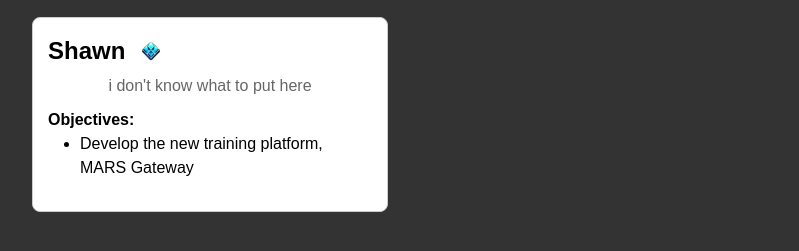
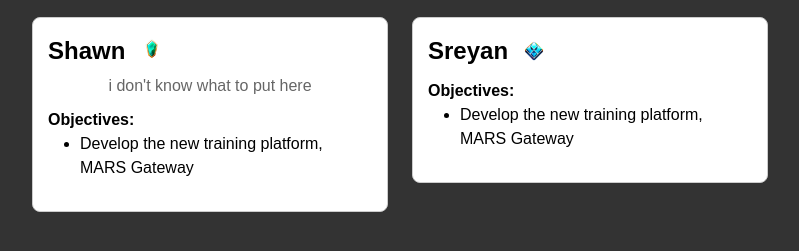
Before and after one commit to MARSProgramming/MARSGateway, a plain HTML site: page index.html in a window 1280 px wide. Shown: the part 111-362 px from the top of the page, without its empty margins (50-849 px from the left). Drawn offline with nearby package versions, Linux system fonts and the light colour scheme.

Commit message:
Update index.html

```diff
--- a/index.html
+++ b/index.html
@@ -111,8 +111,16 @@
 
         addNewProfile(
             "Shawn",
+            "ranks/jade.png",
+            "i don't know what to put here",
+            [],
+            ["Develop the new training platform, MARS Gateway"]
+        );
+
+        addNewProfile(
+            "Sreyan",
             "ranks/diamond.png",
-            "i don't know what to put here",
+            "",
             [],
             ["Develop the new training platform, MARS Gateway"]
         );
```
